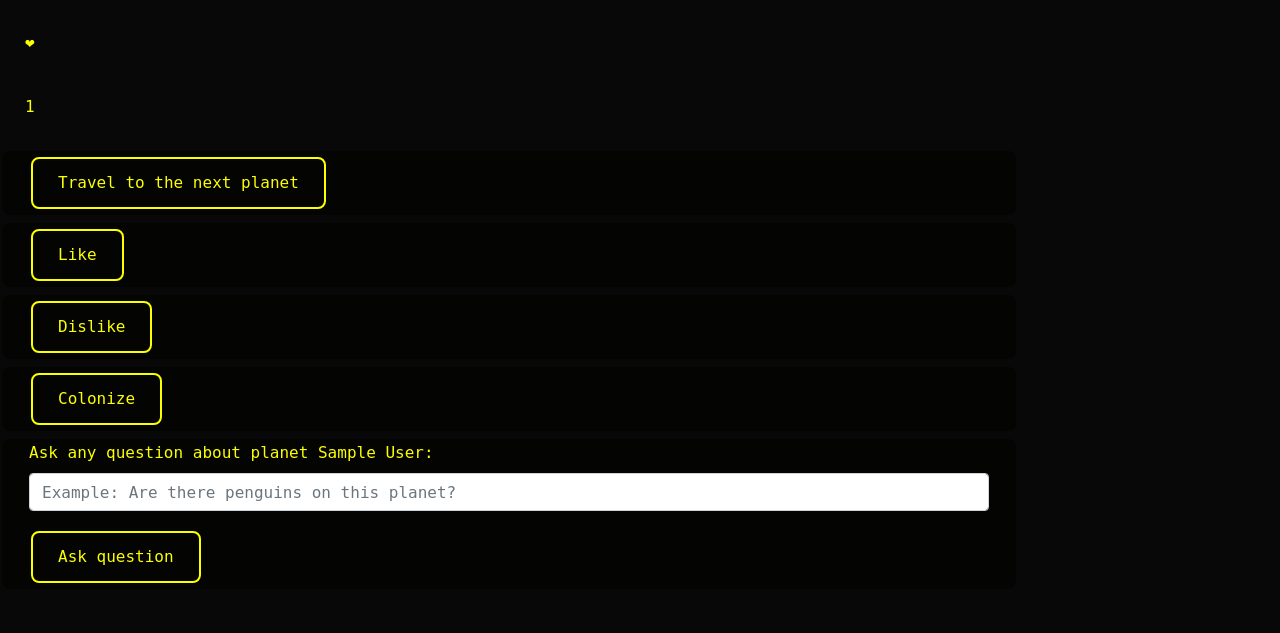
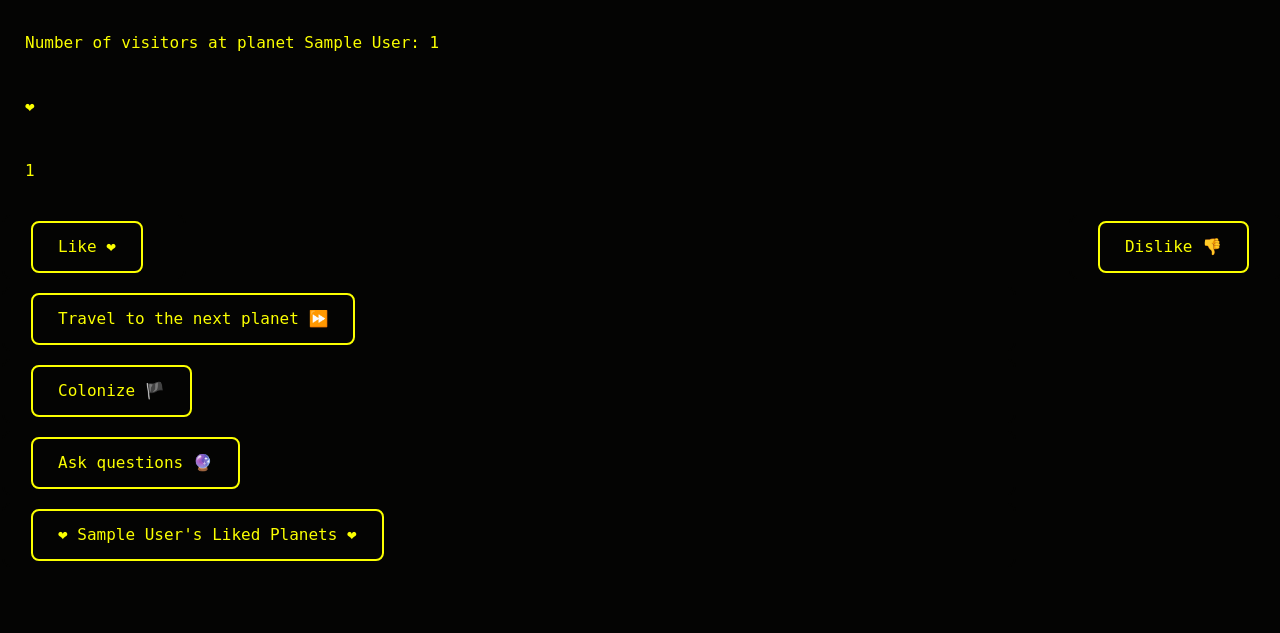
Before and after one commit to DaanBio/PetriPlanets_flask, a Flask app: page /main in a window 1280 px wide. Shown: the part 435-1068 px from the top of the page. After the commit the page ends 996 px from the top, so only its background shows below. Run offline with Flask 2, Linux system fonts and the light colour scheme; the visitor is signed in with stand-in values (Sample User, id 1); parts of the project's set-up code (start-up, migrations or seed data) failed here and were passed over; some libraries are stand-ins or nearby versions.

Commit message:
new version

```diff
--- a/app.py
+++ b/app.py
@@ -32,7 +32,7 @@
             max_tokens=200,
             top_p=1,
             frequency_penalty=0,
-            presence_penalty=0
+            presence_penalty=0.5
     )
     content = response.choices[0].text.split('.')
     return response.choices[0].text
@@ -41,7 +41,7 @@
 
 df=pd.read_excel("database3.xlsx")
 likes_data=np.zeros(df.shape[0]).tolist()
-
+chat_data=np.zeros(2).tolist()
 
 
 with open('introduction.txt', 'r') as file:
@@ -69,6 +69,10 @@
                 like_status=0
                 prompt=""
                 answer=""
+                chats=""
+                chats2=""
+                idx=0
+                num_visitors=0
                 with open('introduction.txt', 'r') as file:
                     introduction = file.read()
                 session["user"]= user
@@ -83,6 +87,10 @@
                 session["like_status_list"]= likes_data
                 session["prompt"]= prompt
                 session["answer"]= answer
+                session["num_visitors"]= num_visitors
+                session["chats"]= chats
+                session["chats2"]= chats2
+                session["idx"]= idx
 
 
                 #user_id = auth.get_account_info(user['idToken'])
@@ -104,6 +112,7 @@
             db.child(user['localId']).child("Handle").set(handle)
             db.child(user['localId']).child("ID").set(user['localId'])
             db.child(user['localId']).child("likes").set(likes_data)
+            db.child(user['localId']).child("visited").set(likes_data)
             return render_template('index.html', smessage=1)
     return render_template('create_account.html')
 
@@ -126,19 +135,32 @@
 def main():
     if (request.method == 'POST'):
         if ("action" in request.form):
+            session.pop("prompt", None)
             session.pop("image", None)
             session.pop("planet_name", None)
             session.pop("planet_story", None)
             session.pop("randnum", None)
             session.pop("like_status_list", None)
             session.pop("like_status", None)
+            session.pop("num_visitors", None)
             session["randnum"]=random.randint(0, (df.shape[0]-1))
+            if db.child(session["user"]['localId']).child("visited").child(session["randnum"]).get().val()==1:
+                session.pop("randnum", None)
+                session["randnum"]=random.randint(0, (df.shape[0]-1))
+                if db.child(session["user"]['localId']).child("visited").child(session["randnum"]).get().val()==1:
+                    session.pop("randnum", None)
+                    session["randnum"]=random.randint(0, (df.shape[0]-1))
             session['like_status_list']=db.child(session["user"]['localId']).child("likes").get().val()
             session['like_status']=session['like_status_list'][session["randnum"]]
             session["image"]=df["url"][session["randnum"]]
             session["planet_name"]= df["Name"][session["randnum"]]
             session["planet_story"]= df["stories"][session["randnum"]]
-            return render_template('main.html', img=session["image"] , like_status=session['like_status'] , planet_name=session["planet_name"], planet_story=session["planet_story"])
+            db.child(session["user"]['localId']).child("visited").update({session["randnum"]:1})
+            session["num_visitors"]=db.child("visitors").child(session["randnum"]).get().val()
+            session["num_visitors"]+=1
+            db.child("visitors").update({session["randnum"]:session["num_visitors"]})
+            return render_template('main.html', visitors=session["num_visitors"], img=session["image"],user_name=session["name"] , like_status=session['like_status'] , planet_name=session["planet_name"], planet_story=session["planet_story"])
+
         elif ("action1" in request.form):
             session.pop("like_status", None)
             session['like_status']=1
@@ -155,17 +177,41 @@
         elif ("action3" in request.form):
             return redirect(url_for('colony'))
 
-        elif ("action4" in request.form):
-            question = request.form['action4']
-            session.pop("prompt", None)
-            session.pop("answer", None)
-            session["prompt"]="Your information: "+session["planet_story"]+"The question asked:"+question
-            session["answer"]=gpt3(session["prompt"])
-            return render_template('main.html', img=session["image"], answer=session["answer"], like_status=session['like_status'] , planet_name=session["planet_name"], planet_story=session["planet_story"])
+        elif ("action5" in request.form):
+            return redirect(url_for('liked'))
+
+        elif ("action7" in request.form):
+            if db.child(session["user"]['localId']).child("planets").child(session["planet_name"]).child(0).get().val() == "":
+                session.pop("answer", None)
+                session.pop("chat", None)
+                session.pop("chat2", None)
+                session["chats"]="<p>"+session["planet_story"]+"</p>"
+                session["chats2"]=session["planet_story"]
+                session["answer"]=""
+                return redirect(url_for('chat'))
+            elif db.child(session["user"]['localId']).child("planets").child(session["planet_name"]).child(0).get().val() == None:
+                session.pop("answer", None)
+                session.pop("chat", None)
+                session.pop("chat2", None)
+                session["chats"]="<p>"+session["planet_story"]+"</p>"
+                session["chats2"]=session["planet_story"]
+                session["answer"]=""
+                return redirect(url_for('chat'))
+            else:
+                print("klopt niet")
+                session.pop("answer", None)
+                session.pop("chat", None)
+                session.pop("chat2", None)
+                session["chats"]= db.child(session["user"]['localId']).child("planets").child(session["planet_name"]).child(0).get().val()
+                session["chats2"]= db.child(session["user"]['localId']).child("planets").child(session["planet_name"]).child(1).get().val()
+                session["answer"]=""
+            return redirect(url_for('chat'))
 
 
     else:
-        return render_template('main.html', img=session["image"] , like_status=session['like_status'] , planet_name=session["planet_name"], planet_story=session["planet_story"])
+        return render_template('main.html', visitors=session["num_visitors"], user_name=session["name"], img=session["image"] , like_status=session['like_status'] , planet_name=session["planet_name"], planet_story=session["planet_story"])
+
+
 
 @app.route('/colony', methods=['GET', 'POST'])
 def colony():
@@ -174,7 +220,63 @@
     else:
         return render_template('colony.html', name=session["name"] , planet_name=session["planet_name"])
 
+@app.route('/liked', methods=['GET', 'POST'])
+def liked():
+    if (request.method == 'POST'):
+        if ("action6" in request.form):
+            return redirect(url_for("main"))
+        else:
+            pass
+    else:
+        like_list=[]
+        for i in range(df.shape[0]):
+            if db.child(session["user"]['localId']).child("likes").child(i).get().val()==1:
+                    temp_list=[df.url[i],df.Name[i]]
+                    like_list.append(temp_list)
+        return render_template('liked.html', likes=like_list)
 
+@app.route('/main/<planet>', methods=['GET', 'POST'])
+def planet(planet):
+    try:
+        session["idx"]=int(df.index[df['Name']==planet].values)
+    except TypeError:
+        pass
+
+    session.pop("image", None)
+    session.pop("planet_name", None)
+    session.pop("planet_story", None)
+    session.pop("randnum", None)
+    session.pop("like_status_list", None)
+    session.pop("like_status", None)
+    session.pop("num_visitors", None)
+    session['like_status_list']=db.child(session["user"]['localId']).child("likes").get().val()
+    session['like_status']=session['like_status_list'][session["idx"]]
+    session["image"]=df["url"][session["idx"]]
+    session["planet_name"]= df["Name"][session["idx"]]
+    session["planet_story"]= df["stories"][session["idx"]]
+    db.child(session["user"]['localId']).child("visited").update({session["idx"]:1})
+    session["num_visitors"]=db.child("visitors").child(session["idx"]).get().val()
+    session["num_visitors"]+=1
+    return redirect(url_for("main"))
+
+@app.route('/chat', methods=['GET', 'POST'])
+def chat():
+    if (request.method == 'POST' and "action9" in request.form):
+        return redirect(url_for("main"))
+    elif (request.method == 'POST' and "action10" in request.form):
+        question = request.form['action10']
+        session.pop("prompt", None)
+        session["prompt"]=question
+        session["chats"]+= "<br><h3>"+session["prompt"]+"</h3> <br>"
+        session["chats2"]+= session["prompt"]+". "
+        session.pop("answer", None)
+        session["answer"]=gpt3(session["chats2"])
+        session["chats"]+= "<br> <p>"+session["answer"]+"</p> <br>"
+        session["chats2"]+= session["answer"]+". "
+        db.child(session["user"]['localId']).child("planets").child(session["planet_name"]).set({0:session["chats"], 1:session["chats2"]})
+        return render_template('conversation.html', planet_name=session["planet_name"], answer=session["answer"], chat=session["chats"])
+    else:
+        return render_template('conversation.html',planet_name=session["planet_name"], chat=session["chats"])
 
 if __name__ == '__main__':
     app.run(debug=True)
--- a/templates/base.html
+++ b/templates/base.html
@@ -48,6 +48,15 @@
     font-size: 16px;
     color: #FBFF00;
     padding: 12px 25px;
+    }
+    h3 {
+    font-family: monospace;
+    font-size: 8px;
+    color: #FBFF00;
+    padding: 12px 25px;
+    }
+    br {
+    line-height: 10%;
     }
     label {
     font-family: monospace;
--- a/templates/colony.html
+++ b/templates/colony.html
@@ -6,9 +6,9 @@
     <body style="background-color:rgb(8, 8, 8);">
         <h1 >Hey {{ name }}! So you want to colonize planet {{ planet_name }}?</h1>
         <p>  will give you a number of benefits depending on the amount of effort you put in your colonization. There are two tiers of colonization. Every new tier comes at a new cost.   </p>
-        <p style="font-size:20;"> Colonization I --$100</p>
+        <p style="font-size:20;"> Colonization I --€5</p>
         <p>You plant a flag and the planet is yours. This is documented in an NFT (Non-Fungible Token) and includes the story and the artwork.</p>
-        <p style="font-size:20;">Colonization II --$200</p>
+        <p style="font-size:20;">Colonization II --€150</p>
         <p>You start to perform scientific research on your new planet, next to the NFT you'll get the artwork printed out on the highest quality foto print with high quality perspex.</p>
         <p>If you want to colonize this planet send a message to <a href="mailto:daan@vandervorm.com">daan@vandervorm.com</a> and include the name of the planet you wnat to colonize.</p>
         <hr class="my-4">
--- a/templates/main.html
+++ b/templates/main.html
@@ -3,11 +3,12 @@
 {% block content %}
 
 
-    <body style="background-color:rgb(8, 8, 8);">
+    <body style="background-color:#040403;">
         <div class="imgbox">
             <img class="center-fit" src="{{ img }}" alt="test">
         </div>
         <h1>{{ planet_name }}</h1>
+        <p>Number of visitors at planet {{ planet_name }}: {{ visitors }}</p>
         {% if like_status == 1 %}
             <p>&#10084;</p>
         {% elif like_status == -1 %}
@@ -15,27 +16,30 @@
         {% else %}
         {% endif %}
 
+        <p>{{ planet_story }}</p>
+        <div style='float:left'>
+        <form class="form" action="#" method="post">
+            <input class="button" type="submit" name="action1" value="Like &#10084;">
+        </form>
+        </div>
+        <div style='float:right'>
+        <form class="form" action="#" method="post">
+            <input class="button" type="submit" name="action2" value="Dislike &#128078;">
+        </form>
+        </div>
+        <br>
 
-        <p>{{ planet_story }}</p>
         <form class="form" action="#" method="post">
-            <input class="button" type="submit" name="action" value="Travel to the next planet">
+            <input class="button" type="submit" name="action" value="Travel to the next planet &#9193;">
         </form>
         <form class="form" action="#" method="post">
-            <input class="button" type="submit" name="action1" value="Like">
+            <input class="button" type="submit" name="action3" value="Colonize &#127988;">
         </form>
         <form class="form" action="#" method="post">
-            <input class="button" type="submit" name="action2" value="Dislike">
+            <input class="button" type="submit" name="action7" value="Ask questions &#128302;">
         </form>
         <form class="form" action="#" method="post">
-            <input class="button" type="submit" name="action3" value="Colonize">
+            <input class="button" type="submit" name="action5" value="&#10084; {{ user_name }}'s Liked Planets &#10084;">
         </form>
-        <form class="form" action="#" method="post">
-            <div class="form-group">
-            <label for="exampleInputPassword1">Ask any question about planet {{ planet_name }}:</label>
-            <input type="username" class="form-control" name="action4" placeholder="Example: Are there penguins on this planet?">
-            </div>
-            <button type="submit" name="action4" class="button">Ask question</button>
-        </form>
-        <p>{{ answer }}</p>
     </body>
 {% endblock %}
```
Also changed, not shown: templates/conversation.html (added, +21 -0 lines), templates/liked.html (added, +25 -0 lines).
